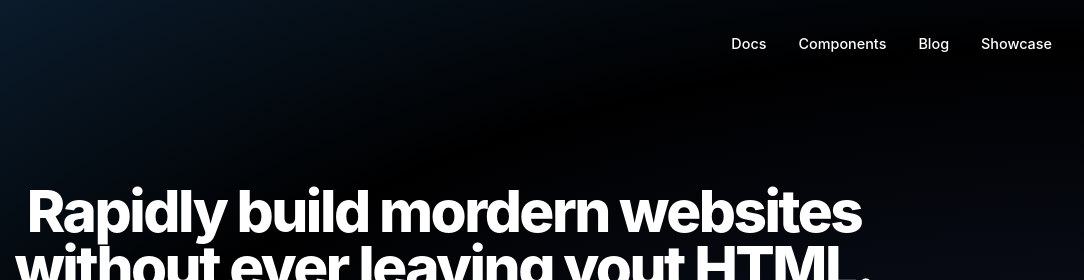
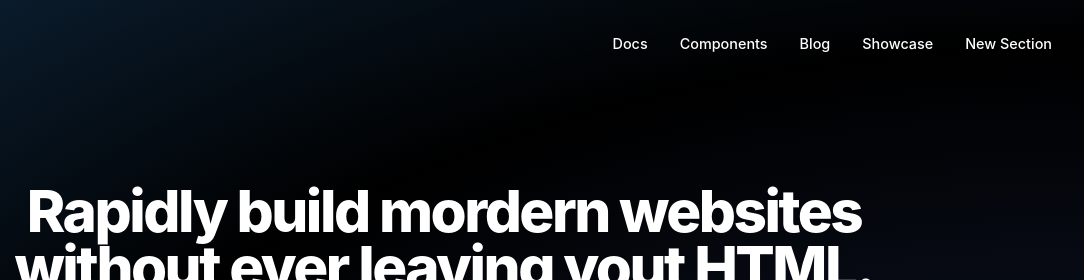
Before and after one commit to Sysinfocus/TailwindLike, a plain HTML site: page tailwindcss.html in a window 1280 px wide. Shown: the top 280 px of the page, 196-1280 px from the left. Drawn offline with Linux system fonts and the light colour scheme.

Commit message:
Update tailwindcss.html

```diff
--- a/tailwindcss.html
+++ b/tailwindcss.html
@@ -19,6 +19,7 @@
                 <a copyfrom="a" href="#">Components</a>
                 <a copyfrom="a" href="#">Blog</a>
                 <a copyfrom="a" href="#">Showcase</a>
+                <a copyfrom="a" href="#">New Section</a>
             </div>
         </header>
         <main>
```
